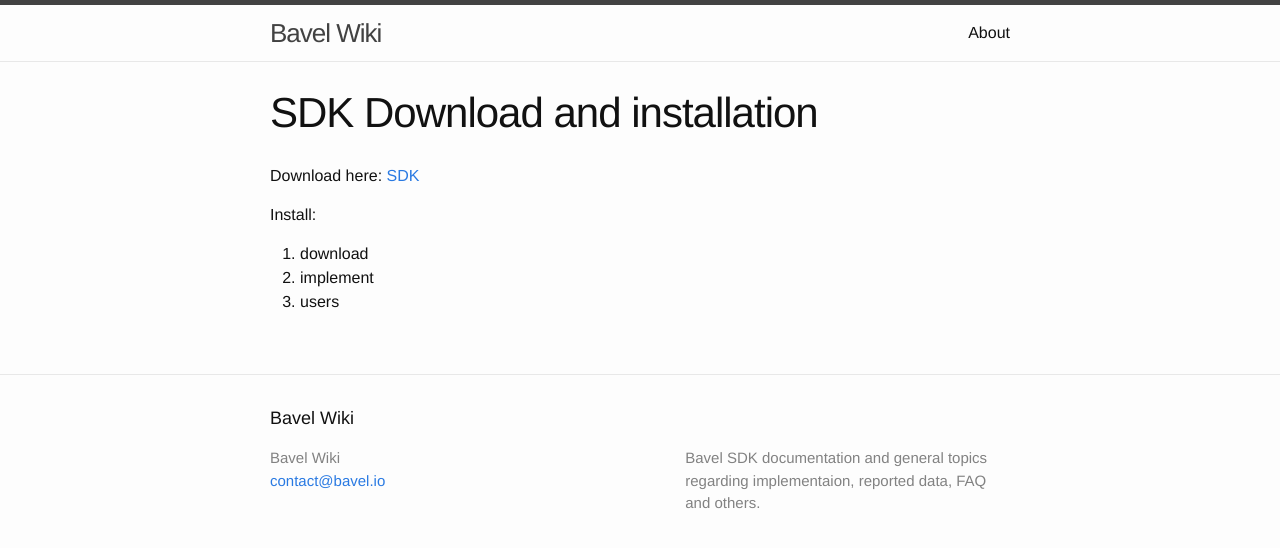
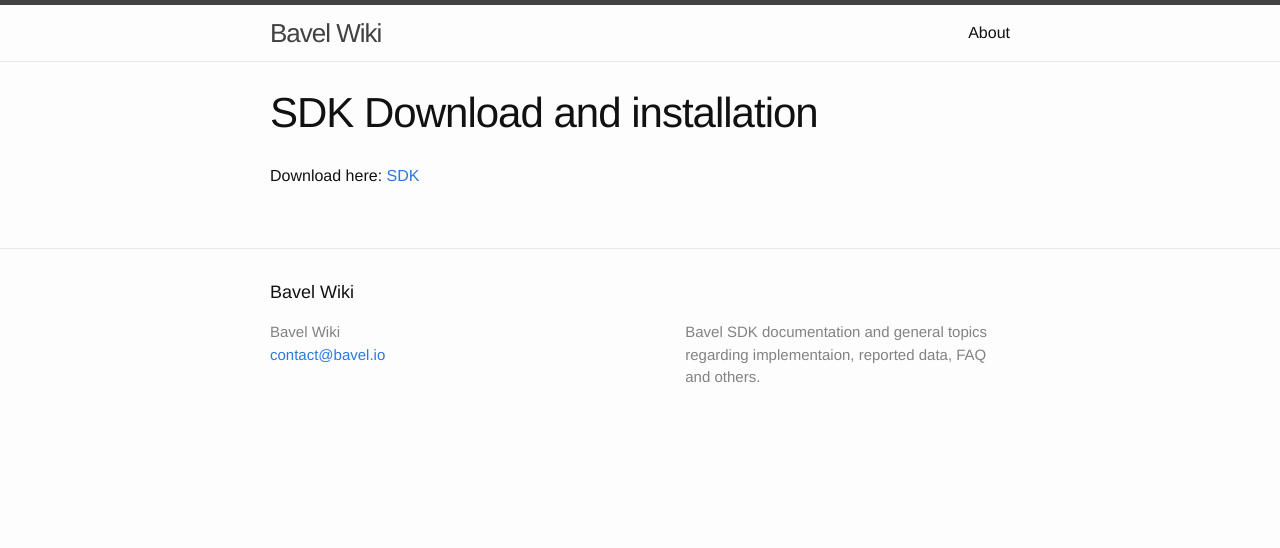
Before and after one commit to Bavelio/bavel_wiki, a Jekyll site: the page built from _posts/2015-04-30-download-and-install.markdown, in a window 1280 px wide. Shown: the top 548 px of the page. Built offline with Jekyll 4.4.1, drawn with Linux system fonts in a browser that asks for light colours.

Commit message:
template clean up

```diff
--- a/_posts/2015-04-30-download-and-install.markdown
+++ b/_posts/2015-04-30-download-and-install.markdown
@@ -5,8 +5,3 @@ date:   2015-04-29 15:07:04
 categories: General
 ---
 Download here: [SDK](#)
-
-Install: <br>
-1. download<br>
-2. implement<br>
-3. users<br>
```
Also changed, not shown: 2 other files.
